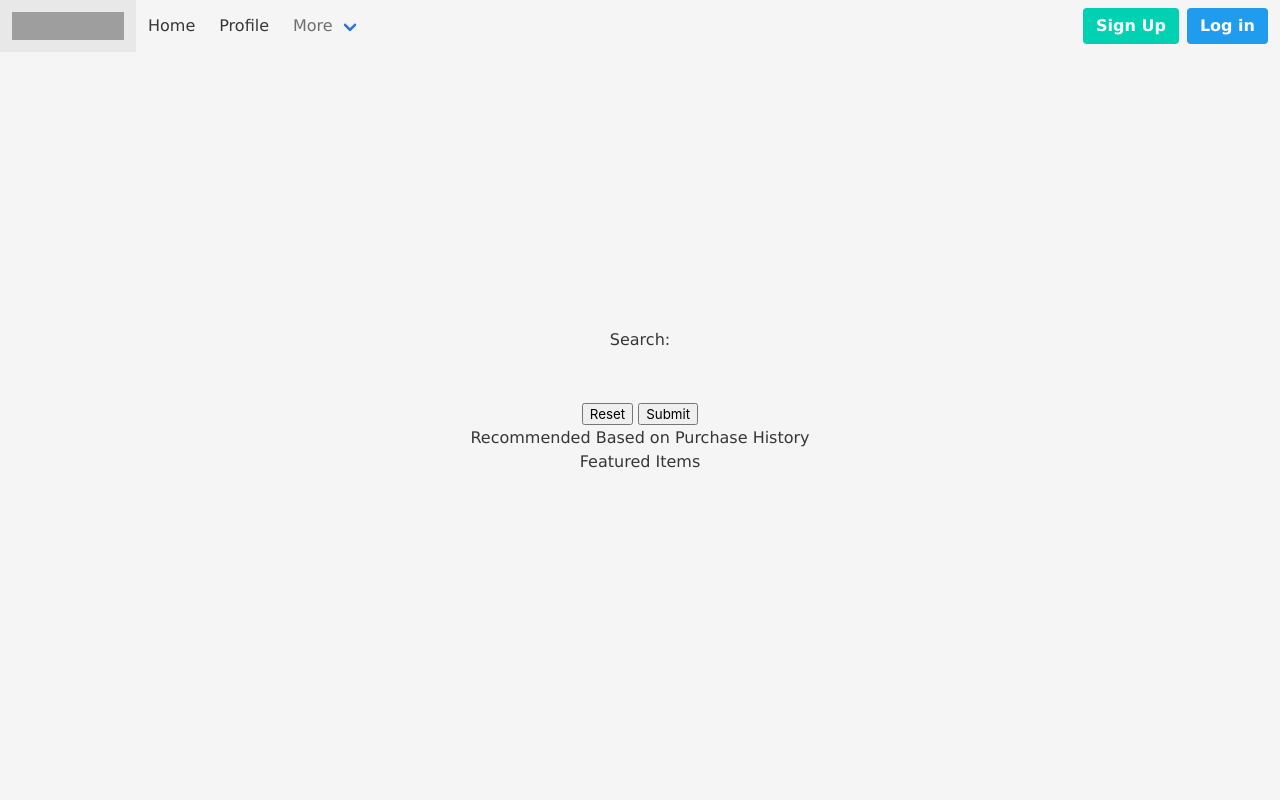
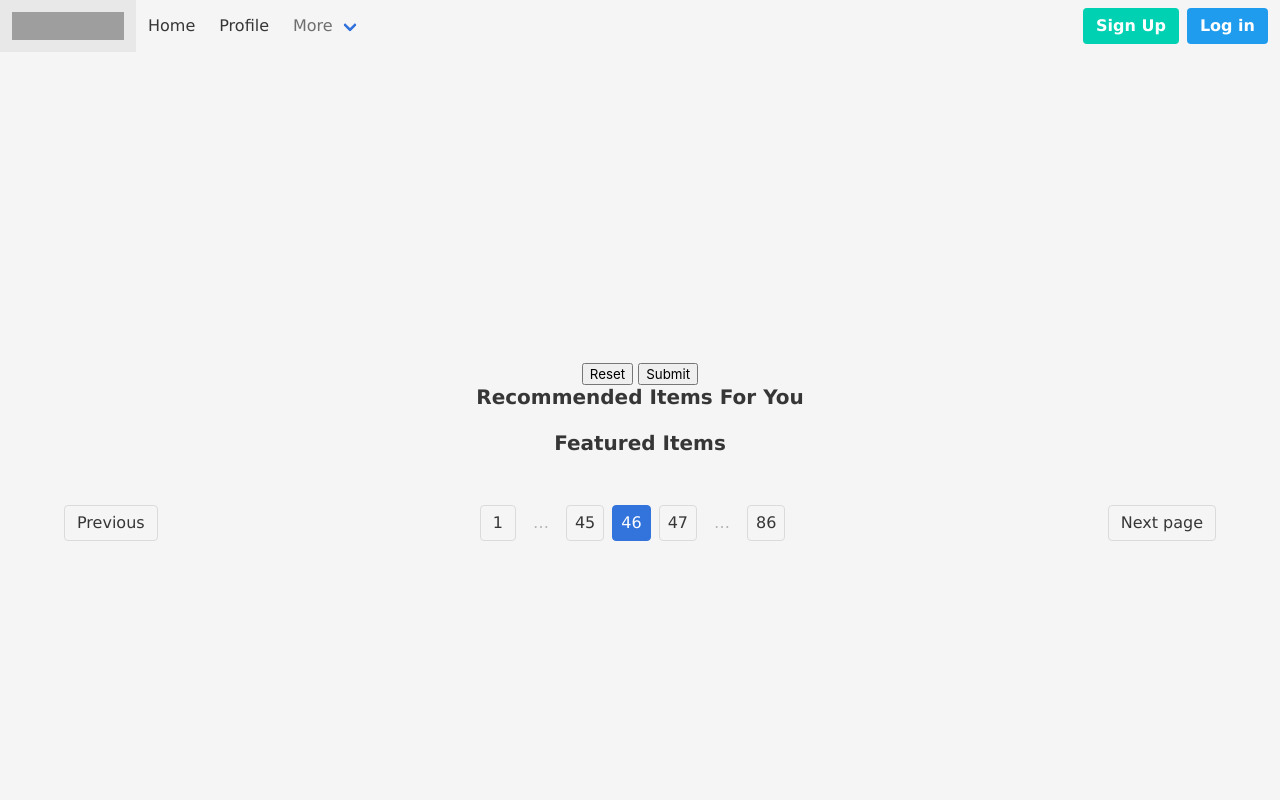
Before and after one commit to ramisbahi/MiniAmazon, a Flask app: template templates/all-items.html in a window 1280 px wide. Run offline with Flask 2, Linux system fonts and the light colour scheme; the template is opened without the code that fills it, so the values that code supplies are empty; parts of the project's set-up code (start-up, migrations or seed data) failed here and were passed over; some libraries are stand-ins or nearby versions; grey boxes are pictures that could not be loaded.

Commit message:
Changes to Home Page

```diff
--- a/templates/all-items.html
+++ b/templates/all-items.html
@@ -1,6 +1,7 @@
 {% extends 'base.html' %}
 {% block heading %}{% endblock %}
 {% block content %}
+
 {% with messages = get_flashed_messages() %}
     {% if messages %}
         {% for message in messages %}
@@ -16,9 +17,8 @@
 
 <form action="{{url_for('search')}}" method="POST">
     {{form.csrf_token}}
-    <p>
-        Search: {{form.query}}
-        {% if form.query.errors %}
+    {{form.query}}
+    {% if form.query.errors %}
             <ul>{% for error in form.query.errors %}<li>{{error}}</li>{% endfor %}</ul>
         {% endif %}
     </p>
@@ -28,7 +28,8 @@
     {% if 'database' in form.errors %}<p>{{form.errors['database']}}</p>{% endif %}
 </form>
 
-<h1>Recommended Based on Purchase History</h1>
+
+<h1><h5 class="title is-5">Recommended Items For You</h5></h1>
 <ul>
     {% for item in recs%}
         <li><a href="{{url_for('item', product_id=item.product_id)}}">{{item.item_name}}</a></li>
@@ -36,7 +37,7 @@
 </ul>
 
 
-<h1>Featured Items</h1>
+<h1><h5 class="title is-5">Featured Items</h5></h1>
 <ul>
   {% for category in items%}
     <h2>{{category}}</h2>
@@ -46,4 +47,19 @@
   {% endfor %}
 </ul>
 <hr/>
+
+<nav class="pagination is-centered" role="navigation" aria-label="pagination">
+    <a class="pagination-previous">Previous</a>
+    <a class="pagination-next">Next page</a>
+    <ul class="pagination-list">
+        <li><a class="pagination-link" aria-label="Goto page 1">1</a></li>
+        <li><span class="pagination-ellipsis">&hellip;</span></li>
+        <li><a class="pagination-link" aria-label="Goto page 45">45</a></li>
+        <li><a class="pagination-link is-current" aria-label="Page 46" aria-current="page">46</a></li>
+        <li><a class="pagination-link" aria-label="Goto page 47">47</a></li>
+        <li><span class="pagination-ellipsis">&hellip;</span></li>
+        <li><a class="pagination-link" aria-label="Goto page 86">86</a></li>
+    </ul>
+</nav>
+
 {% endblock %}
```
